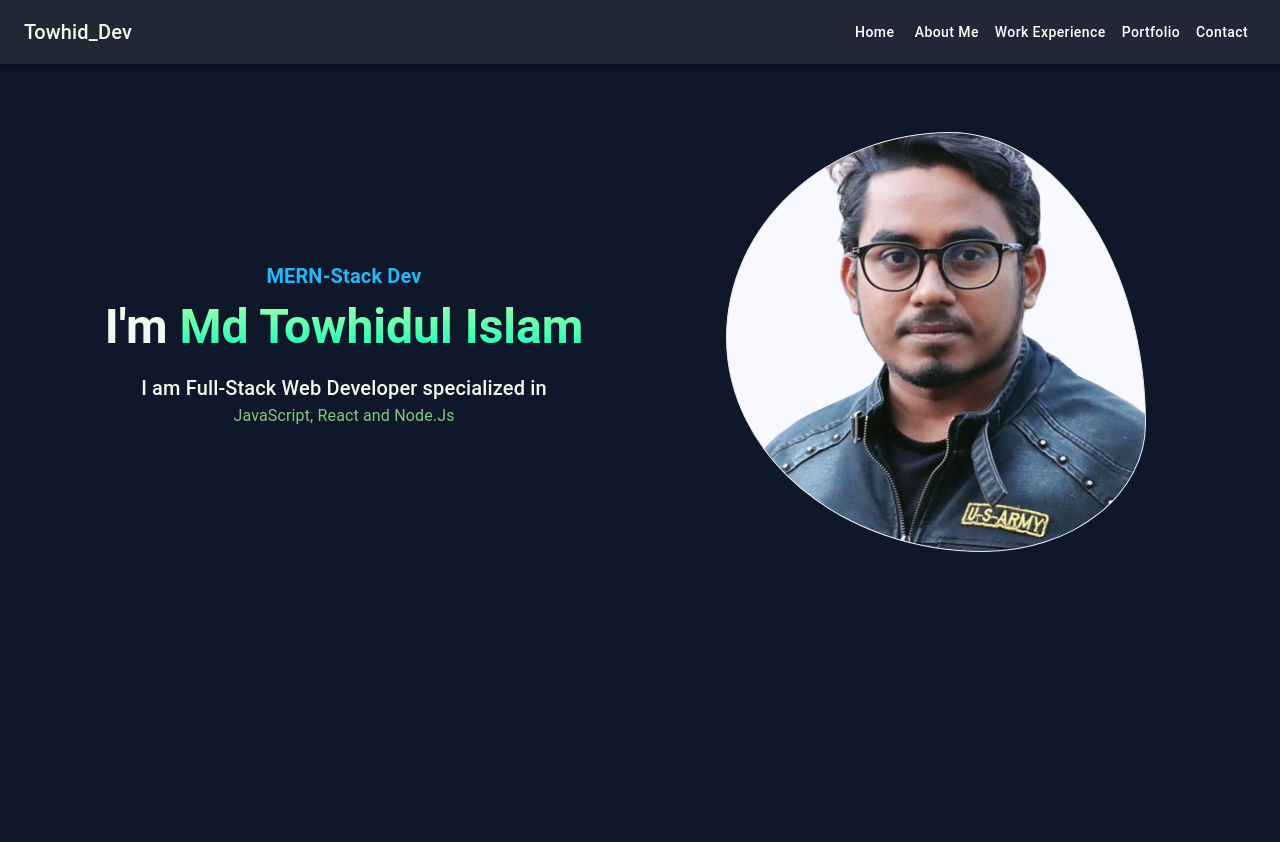
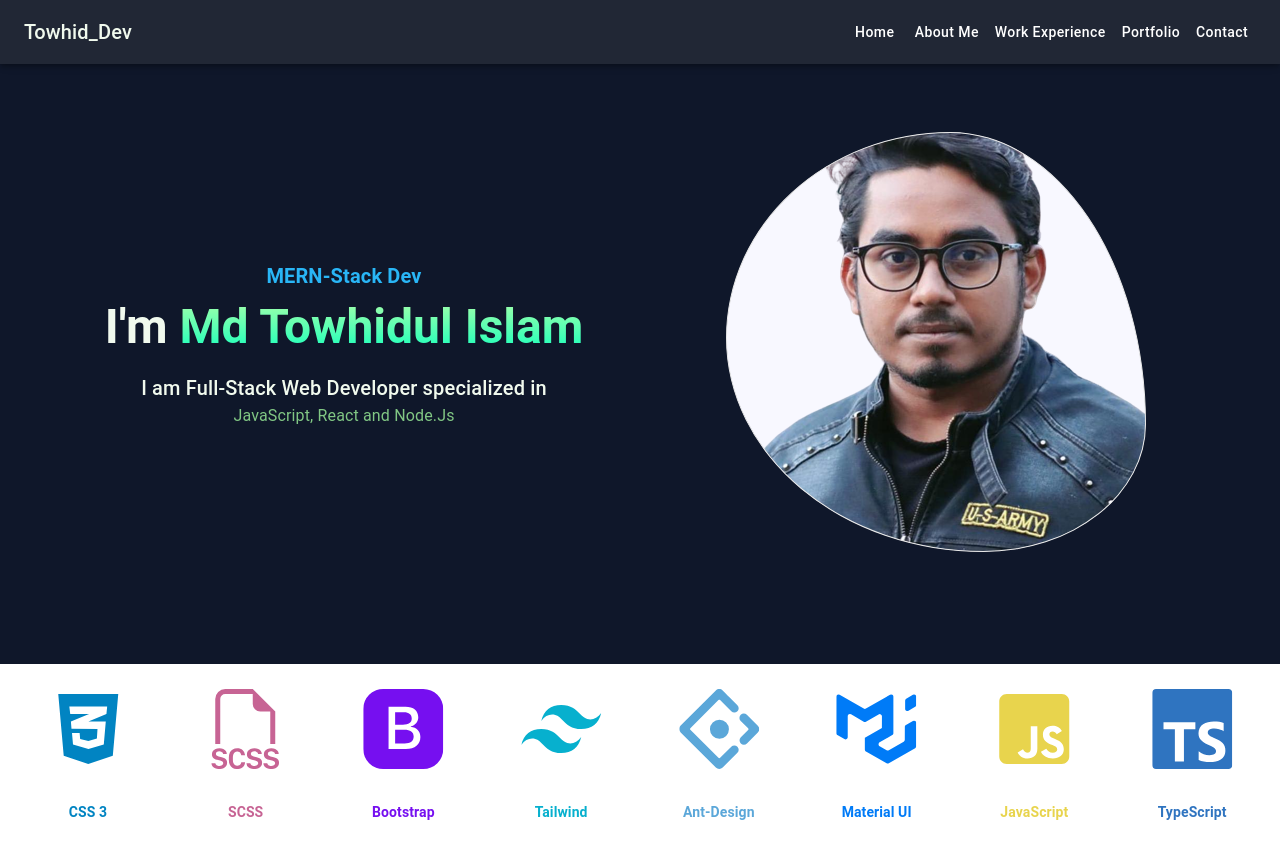
Before and after one commit to tawhidib/towhid_me, a Next.js app: page / in a window 1280 px wide. Before the commit the page ends 800 px from the top, so only its background shows below. Built offline with nearby package versions, Linux system fonts and the light colour scheme.

Commit message:
style: skills logo color given

```diff
--- a/package.json
+++ b/package.json
@@ -21,6 +21,7 @@
     "next": "13.2.4",
     "react": "18.2.0",
     "react-dom": "18.2.0",
+    "react-icons": "^4.8.0",
     "swiper": "^9.1.1",
     "typescript": "4.9.5"
   }
--- a/src/components/Skills.tsx
+++ b/src/components/Skills.tsx
@@ -1,7 +1,125 @@
-import React from "react";
+import React, { useRef, useState } from "react";
+// Import Swiper React components
+import { Swiper, SwiperSlide } from "swiper/react";
 
-const Skills = (): JSX.Element => {
-  return <></>;
-};
+// Import Swiper styles
+import "swiper/css";
+import "swiper/css/free-mode";
+import "swiper/css/pagination";
 
-export default Skills;
+// import required modules
+import { FreeMode, Autoplay } from "swiper";
+import Container from "@mui/material/Container";
+
+// font-icons
+import {
+  FaHtml5,
+  FaCss3Alt,
+  FaJsSquare,
+  FaNode,
+  FaGithub,
+} from "react-icons/fa";
+import {
+  SiTypescript,
+  SiTailwindcss,
+  SiMui,
+  SiAntdesign,
+  SiPostgresql,
+  SiReact,
+  SiExpress,
+} from "react-icons/si";
+
+import { TbBrandNextjs } from "react-icons/tb";
+import {
+  BsFiletypeScss,
+  BsFillBootstrapFill,
+  BsGit,
+  BsFiletypeSql,
+} from "react-icons/bs";
+import Box from "@mui/material/Box";
+import { Typography } from "@mui/material";
+
+interface MySKillType {
+  icon: React.ReactNode;
+  name: string;
+  color: string;
+}
+
+const mySkills: MySKillType[] = [
+  { icon: <FaHtml5 />, name: "HTML 5", color: "#F75421" },
+  { icon: <FaCss3Alt />, name: "CSS 3", color: "#0184C2" },
+  { icon: <BsFiletypeScss />, name: "SCSS", color: "#C76494" },
+  { icon: <BsFillBootstrapFill />, name: "Bootstrap", color: "#760FF0" },
+  { icon: <SiTailwindcss />, name: "Tailwind", color: "#07B0CE" },
+  { icon: <SiAntdesign />, name: "Ant-Design", color: "#5BA7D9" },
+  { icon: <SiMui />, name: "Material UI", color: "#007BF7" },
+  { icon: <FaJsSquare />, name: "JavaScript", color: "#E8D44D" },
+  { icon: <SiTypescript />, name: "TypeScript", color: "#2F74C0" },
+  { icon: <BsGit />, name: "Git", color: "#E84D31" },
+  { icon: <FaGithub />, name: "Github", color: "#000000" },
+  { icon: <SiReact />, name: "ReactJs", color: "#5ED3F3" },
+  { icon: <TbBrandNextjs />, name: "NextJs", color: "#414141" },
+  { icon: <SiExpress />, name: "Express", color: "#414141" },
+  { icon: <BsFiletypeSql />, name: "SQL", color: "#0075CF" },
+  { icon: <SiPostgresql />, name: "Postgres", color: "#31648C" },
+  { icon: <FaNode />, name: "NodeJs", color: "#87BF00" },
+];
+
+export default function Skills() {
+  return (
+    <Box component={"div"} sx={{ background: "#FFFFFF", py: "18px" }}>
+      <Container
+        maxWidth={"xl"}
+        sx={{
+          margin: "0 auto",
+        }}
+      >
+        <Swiper
+          slidesPerView={8}
+          spaceBetween={30}
+          breakpoints={{
+            0: {
+              slidesPerView: 2,
+            },
+            600: {
+              slidesPerView: 4,
+            },
+            900: { slidesPerView: 6 },
+            1200: {
+              slidesPerView: 8,
+            },
+          }}
+          freeMode={true}
+          loop={true}
+          autoplay={{ delay: 2500, disableOnInteraction: true }}
+          modules={[FreeMode, Autoplay]}
+          className="mySwiper"
+        >
+          {mySkills.map((skill, index) => (
+            <SwiperSlide key={index}>
+              <Box
+                sx={{
+                  color: skill.color,
+                }}
+              >
+                <Typography
+                  component={"p"}
+                  sx={{ fontSize: "80px", textAlign: "center" }}
+                >
+                  {skill.icon}
+                </Typography>
+                <Typography
+                  component={"p"}
+                  variant="subtitle2"
+                  sx={{ textAlign: "center", fontWeight: 600 }}
+                >
+                  {skill.name}
+                </Typography>
+              </Box>
+            </SwiperSlide>
+          ))}
+        </Swiper>
+      </Container>
+    </Box>
+  );
+}
```
Also changed, not shown: 1 other file (tests, documents, lock files or other folders).
